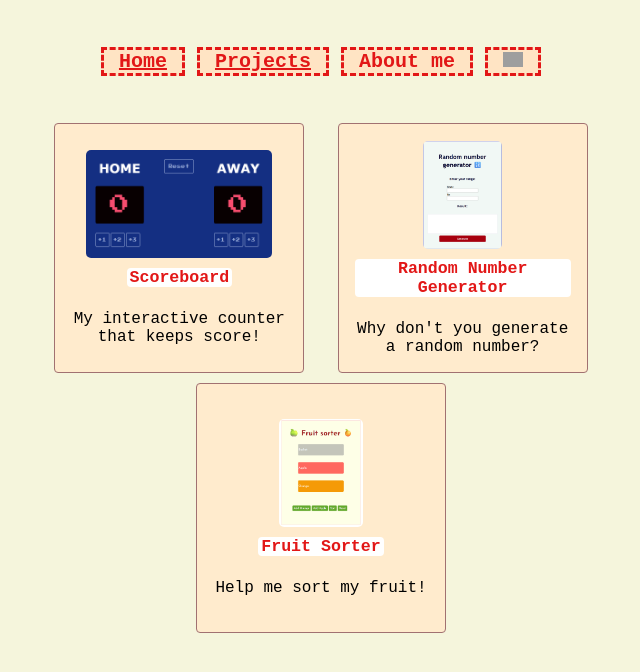
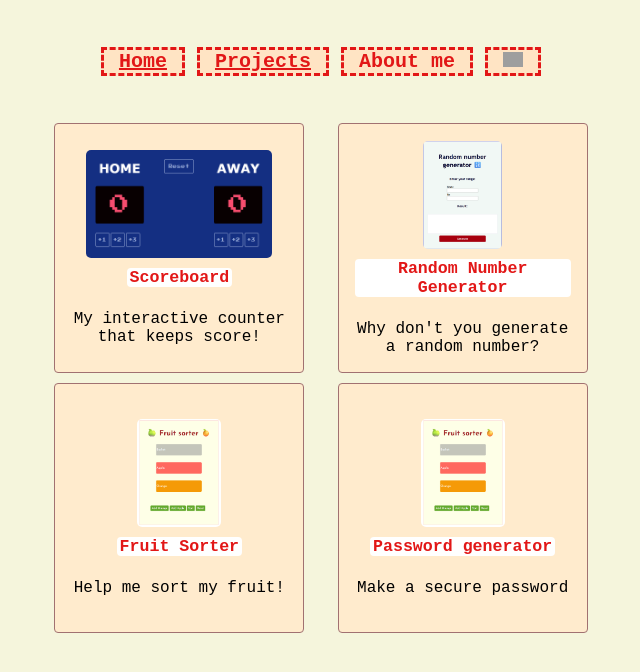
Before and after one commit to SeamlyUK/Seamly, a plain HTML site: page Projects.html in a window 1280 px wide. Shown: the whole page, without its empty margins (319-959 px from the left). Drawn offline with Linux system fonts and the light colour scheme; grey boxes are pictures that could not be loaded.

Commit message:
adding project

```diff
--- a/Projects.html
+++ b/Projects.html
@@ -48,6 +48,16 @@
                     <br>
                     <span class="subtitle">Help me sort my fruit!</span></div></a>
 
+             <a href="RandomPW\index.html" target="_blank" class="noline">
+
+                <div class="p1">
+
+                    <img src="Images\Fruit.png" class="projectimg">
+
+                    <h5>Password generator</h5>
+                    <br>
+                    <span class="subtitle">Make a secure password</span></div></a>
+
 
 </div>
 </body>
--- a/RandomPW/index.css
+++ b/RandomPW/index.css
@@ -9,6 +9,7 @@ body {
     height: 450px;
     background-color: #1F2937;
     margin: 20px auto;
+    border-radius: 5px;
 }
 
 .p-cont {
```
